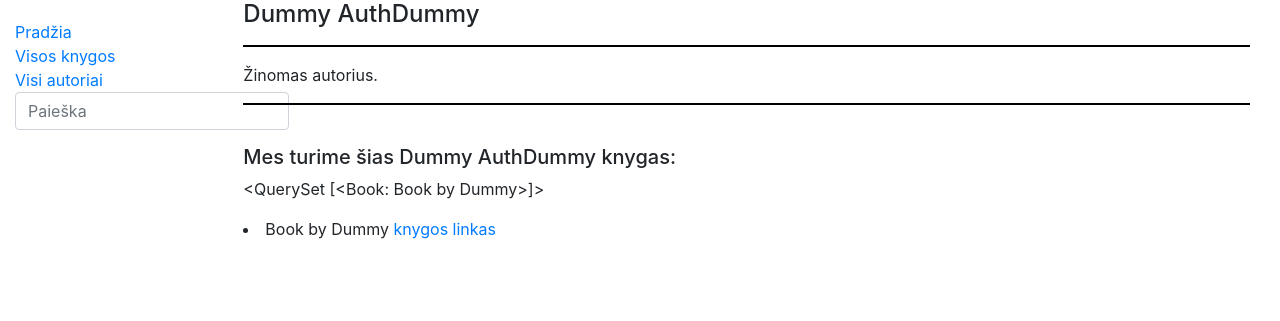
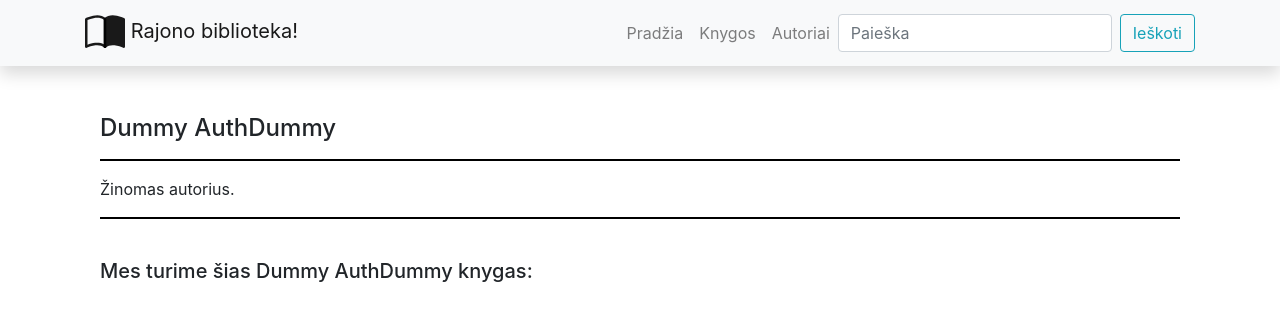
Before and after one commit to ram-pyth/django1, a Django app: page /library/authors/6 in a window 1280 px wide. Shown: the top 321 px of the page. Run offline with Django 4.2, Linux system fonts and the light colour scheme; data comes from the database, SQL or seed files in the repository; both versions use the stored data as it was after the commit; some libraries are stand-ins or nearby versions.

Commit message:
6 paskaita su nuotraukom, naujas base.html, style.css, YRA NEIŠTAISYTŲ KLAIDŲ PROJEKTE!!!

```diff
--- a/mysite/library/models.py
+++ b/mysite/library/models.py
@@ -18,10 +18,11 @@ class Genre(models.Model):
 
 class Book(models.Model):
     title = models.CharField("Pavadinimas", max_length=200)
-    author = models.ForeignKey("Author", on_delete=models.SET_NULL, null=True, related_name="rname_books")
+    author = models.ForeignKey("Author", on_delete=models.SET_NULL, null=True, related_name="books")
     summary = models.TextField("Aprasymas", max_length=1000, help_text="Trumpas knygos aprašymas")
     isbn = models.CharField("ISBN", max_length=13)
     genre = models.ManyToManyField(Genre, help_text="Išrinkite žanrą(us) šiai knygai")
+    cover = models.ImageField("Viršelis", upload_to="covers/", null=True)
 
     def __str__(self):
         return self.title
--- a/mysite/library/static/css/styles.css
+++ b/mysite/library/static/css/styles.css
@@ -10,3 +10,40 @@ hr {
     padding: 0;
     list-style: none;
 }
+
+.card-img-top {
+    height: 300px;
+    width: auto;
+}
+
+
+/* .sidebar-nav {
+    margin-top: 20px;
+    padding: 0;
+    list-style: none;
+}
+
+.author {
+    margin-top: 20px;
+    float: left;
+}
+
+.puslapiai{
+    margin-top: 100px;
+    float: left;
+}
+
+.search_field{
+    margin-top: 20px;
+} */
+
+.card {
+    display: inline-block;
+    height: 300px;
+    margin-right: 15px;
+    margin-bottom: 15px;
+}
+
+/* .col-sm-2 {
+    height: 2000px;
+} */
--- a/mysite/library/templates/base.html
+++ b/mysite/library/templates/base.html
@@ -1,16 +1,58 @@
 <!DOCTYPE html>
 <html lang="en">
 <head>
-  {% block title %}<title>Biblioteka</title>{% endblock %}
+  {% block title %}<title>Local Library</title>{% endblock %}
   <meta charset="utf-8">
   <meta name="viewport" content="width=device-width, initial-scale=1">
   <link rel="stylesheet" href="https://stackpath.bootstrapcdn.com/bootstrap/4.1.3/css/bootstrap.min.css" integrity="sha384-MCw98/SFnGE8fJT3GXwEOngsV7Zt27NXFoaoApmYm81iuXoPkFOJwJ8ERdknLPMO" crossorigin="anonymous">
+  <link rel="stylesheet" href="https://cdnjs.cloudflare.com/ajax/libs/font-awesome/4.7.0/css/font-awesome.min.css">
+
   <!-- Add additional CSS in static file -->
   {% load static %}
   <link rel="stylesheet" href="{% static 'css/styles.css' %}">
 </head>
 <body>
-  <div class="container-fluid">
+
+<!-- Navigation -->
+<nav class="navbar navbar-expand-lg navbar-light bg-light static-top mb-5 shadow">
+  <div class="container">
+    <a class="navbar-brand" href="#">
+      <svg class="bi bi-book-half" width="2em" height="2em" viewBox="0 0 16 16" fill="currentColor" xmlns="http://www.w3.org/2000/svg">
+        <path fill-rule="evenodd" d="M3.214 1.072C4.813.752 6.916.71 8.354 2.146A.5.5 0 018.5 2.5v11a.5.5 0 01-.854.354c-.843-.844-2.115-1.059-3.47-.92-1.344.14-2.66.617-3.452 1.013A.5.5 0 010 13.5v-11a.5.5 0 01.276-.447L.5 2.5l-.224-.447.002-.001.004-.002.013-.006a5.017 5.017 0 01.22-.103 12.958 12.958 0 012.7-.869zM1 2.82v9.908c.846-.343 1.944-.672 3.074-.788 1.143-.118 2.387-.023 3.426.56V2.718c-1.063-.929-2.631-.956-4.09-.664A11.958 11.958 0 001 2.82z" clip-rule="evenodd"/>
+        <path fill-rule="evenodd" d="M12.786 1.072C11.188.752 9.084.71 7.646 2.146A.5.5 0 007.5 2.5v11a.5.5 0 00.854.354c.843-.844 2.115-1.059 3.47-.92 1.344.14 2.66.617 3.452 1.013A.5.5 0 0016 13.5v-11a.5.5 0 00-.276-.447L15.5 2.5l.224-.447-.002-.001-.004-.002-.013-.006-.047-.023a12.582 12.582 0 00-.799-.34 12.96 12.96 0 00-2.073-.609z" clip-rule="evenodd"/>
+      </svg>
+    Rajono biblioteka!</a>
+    <button class="navbar-toggler" type="button" data-toggle="collapse" data-target="#navbarResponsive" aria-controls="navbarResponsive" aria-expanded="false" aria-label="Toggle navigation">
+          <span class="navbar-toggler-icon"></span>
+        </button>
+    <div class="collapse navbar-collapse" id="navbarResponsive">
+      <ul class="navbar-nav ml-auto">
+        <li class="nav-item">
+          <a class="nav-link" href="{% url 'index' %}">Pradžia</a>
+        </li>
+        <li class="nav-item">
+          <a class="nav-link" href="{% url 'books_link' %}">Knygos</a>
+        </li>
+        <li class="nav-item">
+          <a class="nav-link" href="{% url 'authors_link' %}">Autoriai</a>
+        </li>
+      </ul>
+
+
+      <form class="form-inline my-2 my-lg-0" action="{% url 'search_link' %}" method="get">
+        <input class="form-control mr-sm-2" type="search" placeholder="Paieška" aria-label="Search" name="query">
+        <button class="btn btn-outline-info my-2 my-sm-0" type="submit">Ieškoti</button>
+      </form>
+    </div>
+  </div>
+</nav>
+
+<div class="container">
+{% block content %}{% endblock %}
+</div>
+
+
+  {% comment %} <div class="container-fluid">
     <div class="row">
       <div class="col-sm-2">
       {% block sidebar %}
@@ -18,17 +60,18 @@
           <li><a href="{% url 'index' %}">Pradžia</a></li>
           <li><a href="{% url 'books_link' %}">Visos knygos</a></li>
           <li><a href="{% url 'authors_link' %}">Visi autoriai</a></li>
-          <li>
+        </ul>
             <form action="{% url 'search_link' %}" method="get" class="form-inline my-2 my-md-0">
-              <input name="query" class="form-control" type="text" placeholder="Paieška">
+            <input name="query" class="form-control" type="text" placeholder="Paieška">
             </form>
-
-          </li>
-        </ul>
      {% endblock %}
       </div>
       <div class="col-sm-10 ">{% block content %}{% endblock %}</div>
     </div>
-  </div>
-</body>
+  </div> {% endcomment %}
+  <script src="https://code.jquery.com/jquery-3.5.1.slim.min.js" integrity="sha384-DfXdz2htPH0lsSSs5nCTpuj/zy4C+OGpamoFVy38MVBnE+IbbVYUew+OrCXaRkfj" crossorigin="anonymous"></script>
+  <script src="https://cdn.jsdelivr.net/npm/popper.js@1.16.0/dist/umd/popper.min.js" integrity="sha384-Q6E9RHvbIyZFJoft+2mJbHaEWldlvI9IOYy5n3zV9zzTtmI3UksdQRVvoxMfooAo" crossorigin="anonymous"></script>
+  <script src="https://stackpath.bootstrapcdn.com/bootstrap/4.5.0/js/bootstrap.min.js" integrity="sha384-OgVRvuATP1z7JjHLkuOU7Xw704+h835Lr+6QL9UvYjZE3Ipu6Tp75j7Bh/kR0JKI" crossorigin="anonymous"></script>
+
+  </body>
 </html>
--- a/mysite/mysite/settings.py
+++ b/mysite/mysite/settings.py
@@ -124,3 +124,9 @@ STATIC_URL = "static/"
 # https://docs.djangoproject.com/en/4.1/ref/settings/#default-auto-field
 
 DEFAULT_AUTO_FIELD = "django.db.models.BigAutoField"
+
+MEDIA_ROOT = os.path.join(BASE_DIR, 'library/media/')
+
+MEDIA_URL = 'media/'
+
+FILE_UPLOAD_MAX_MEMORY_SIZE = 5242880 # make it 5Mb instead of
--- a/mysite/mysite/urls.py
+++ b/mysite/mysite/urls.py
@@ -23,4 +23,7 @@ urlpatterns = [
     path("library/", include("library.urls")),
     path('', RedirectView.as_view(url="library/", permanent=True)),
     path("admin/", admin.site.urls),
-] + static(settings.STATIC_URL, document_root=settings.STATIC_ROOT)
+] + (
+        static(settings.STATIC_URL, document_root=settings.STATIC_ROOT) +
+        static(settings.MEDIA_URL, document_root=settings.MEDIA_ROOT)
+)
```
Also changed, not shown: mysite/library/templates/book_list.html (+19 -5 lines), mysite/db.sqlite3, mysite/library/static/img/no-image.png (added), 2 other files.
